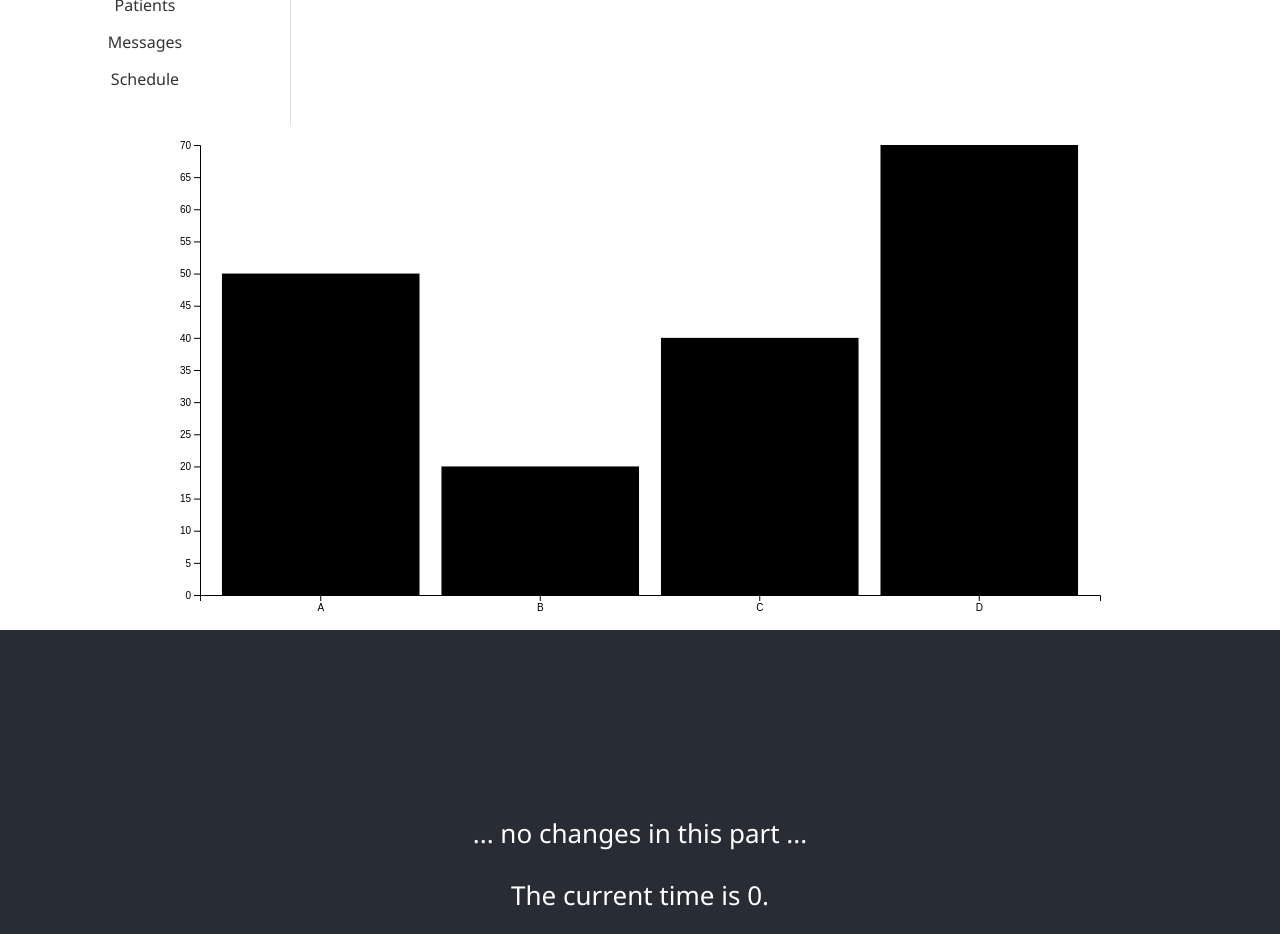
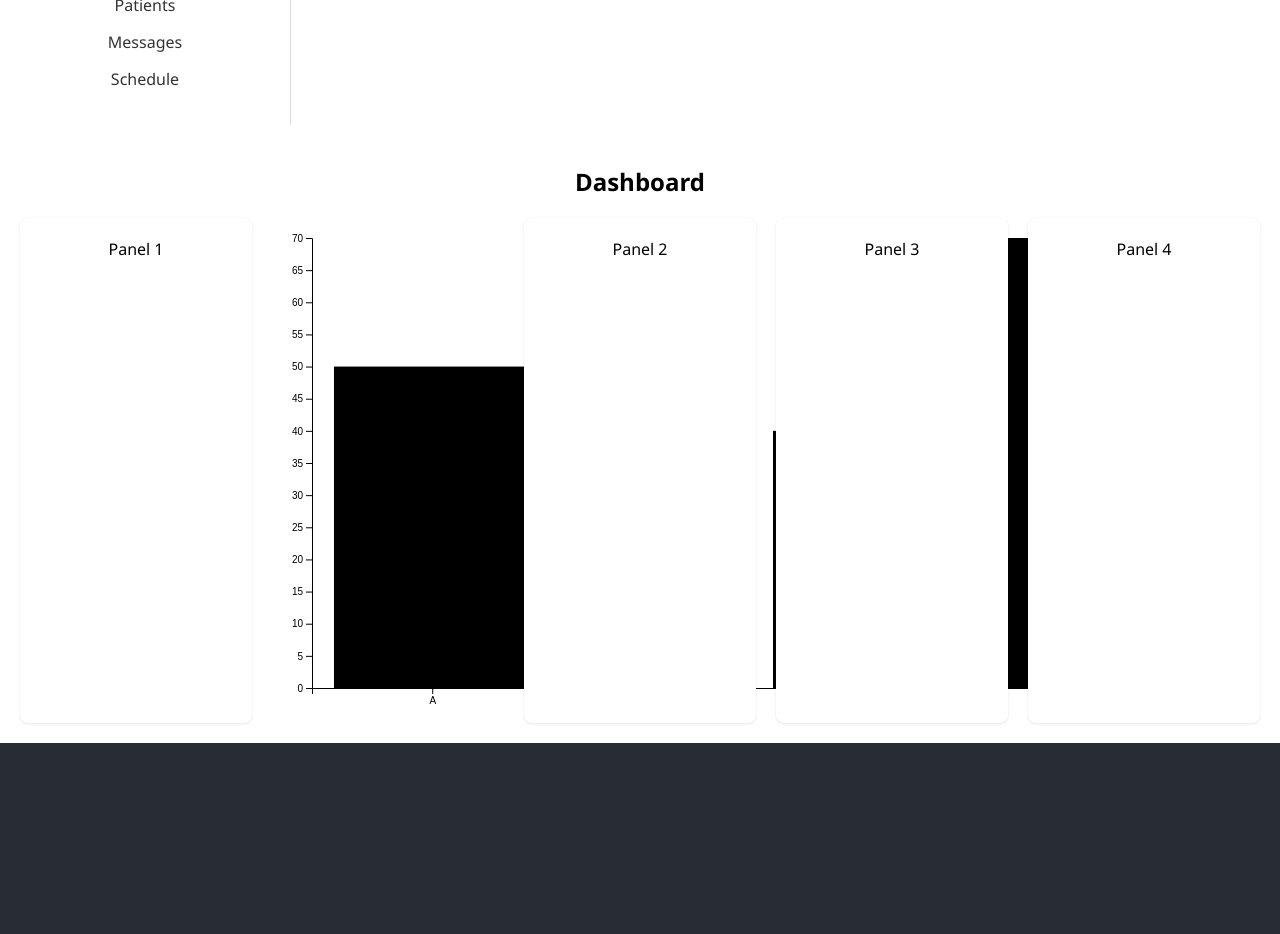
Before and after one commit to darren277/arsmedicatech, a React app: page / in a window 1280 px wide. Shown: the part 380-1314 px from the top of the page. Built offline with nearby package versions, Linux system fonts and the light colour scheme; no server answers.

Commit message:
Removed BarChart from main App component since it is part of the Dashboard screen component.

```diff
--- a/src/App.js
+++ b/src/App.js
@@ -11,8 +11,6 @@ import API_URL from './env_vars'
 
 import Sidebar from './components/Sidebar';
 import Topbar from './components/Topbar';
-
-import BarChart from './components/BarChart';
 
 import Dashboard from './pages/Dashboard';
 import Messages from './pages/Messages';
@@ -72,7 +70,7 @@ function Home() {
         <div className="App">
             <Topbar />
             <Sidebar />
-            <BarChart />
+            <Dashboard />
             <header className="App-header">
                 ... no changes in this part ...
                 <p>The current time is {currentTime}.</p>
```
